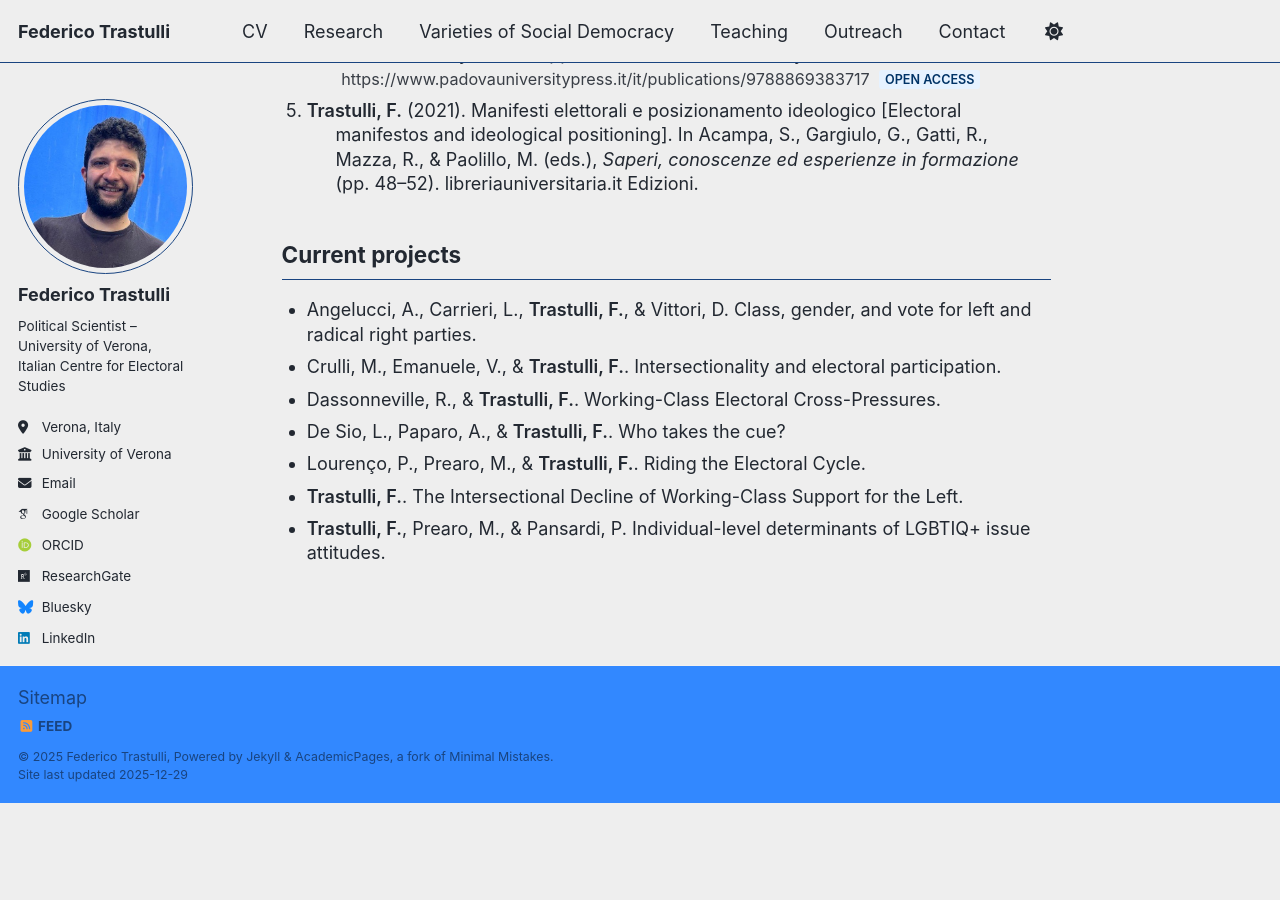
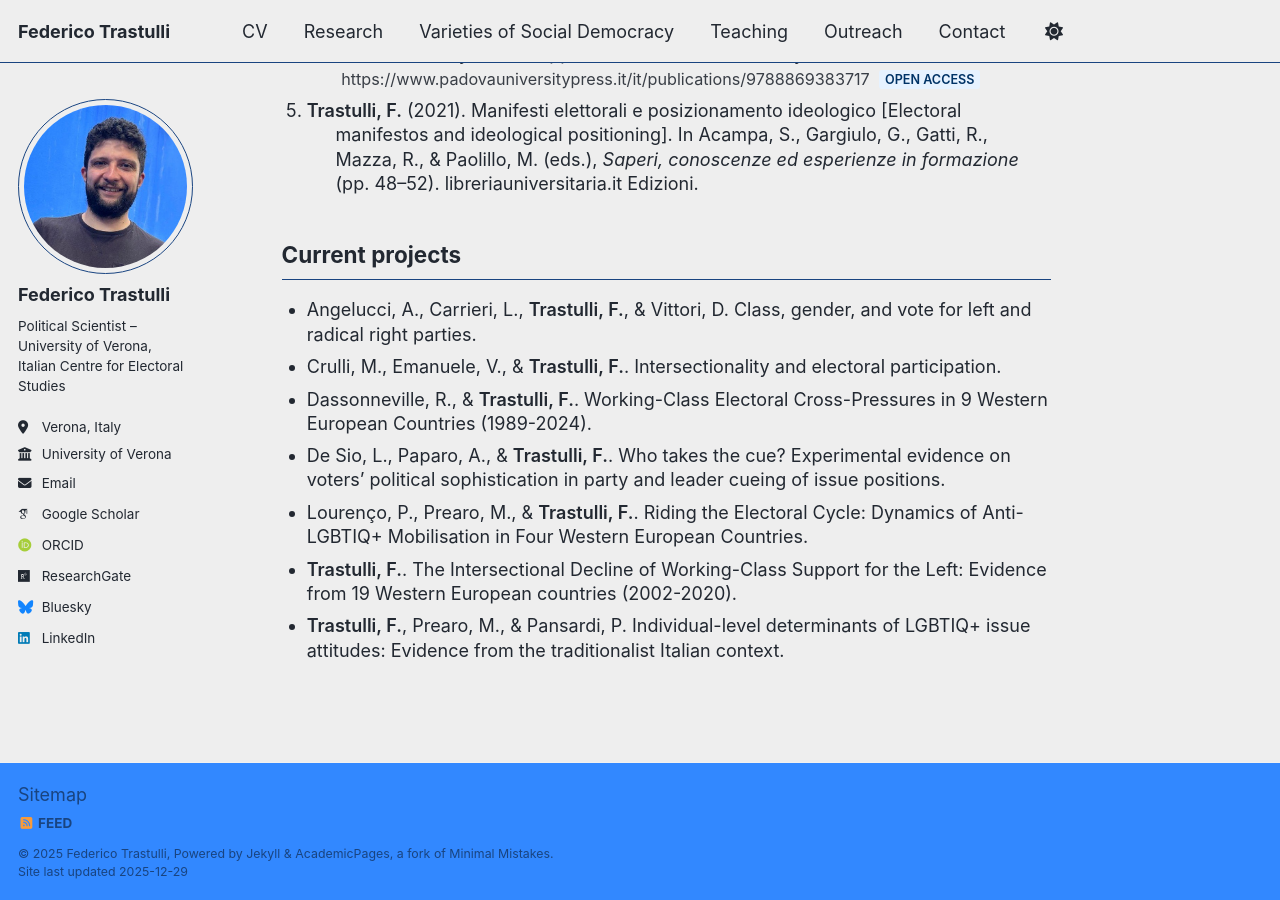
Before and after one commit to federicotrastulli/federicotrastulli.github.io, a Jekyll site: the page built from _pages/research.html, in a window 1280 px wide and 900 px high, scrolled down 2627 px. Built offline with Jekyll 4.4.1, drawn with Linux system fonts in a browser that asks for light colours; some web fonts are replaced; a script bundle is joined from its source files by our own code; library files that are not in the unit come from our copies; before the commit the page ends 3430 px from its top, so only the background shows below that.

Commit message:
Update research.html

```diff
--- a/_pages/research.html
+++ b/_pages/research.html
@@ -261,11 +261,11 @@ author_profile: true
 <ul>
   <li>Angelucci, A., Carrieri, L., <span class="me">Trastulli, F.</span>, & Vittori, D. Class, gender, and vote for left and radical right parties.</li>
   <li>Crulli, M., Emanuele, V., &amp; <span class="me">Trastulli, F.</span>. Intersectionality and electoral participation.</li>
-  <li>Dassonneville, R., &amp; <span class="me">Trastulli, F.</span>. Working-Class Electoral Cross-Pressures.</li>
-  <li>De Sio, L., Paparo, A., &amp; <span class="me">Trastulli, F.</span>. Who takes the cue?</li>
-  <li>Lourenço, P., Prearo, M., &amp; <span class="me">Trastulli, F.</span>. Riding the Electoral Cycle.</li>
-  <li><span class="me">Trastulli, F.</span>. The Intersectional Decline of Working-Class Support for the Left.</li>
-  <li><span class="me">Trastulli, F.</span>, Prearo, M., &amp; Pansardi, P. Individual-level determinants of LGBTIQ+ issue attitudes.</li>
+  <li>Dassonneville, R., &amp; <span class="me">Trastulli, F.</span>. Working-Class Electoral Cross-Pressures in 9 Western European Countries (1989-2024).</li>
+  <li>De Sio, L., Paparo, A., &amp; <span class="me">Trastulli, F.</span>. Who takes the cue? Experimental evidence on voters’ political sophistication in party and leader cueing of issue positions.</li>
+  <li>Lourenço, P., Prearo, M., &amp; <span class="me">Trastulli, F.</span>. Riding the Electoral Cycle: Dynamics of Anti-LGBTIQ+ Mobilisation in Four Western European Countries.</li>
+  <li><span class="me">Trastulli, F.</span>. The Intersectional Decline of Working-Class Support for the Left: Evidence from 19 Western European countries (2002-2020).</li>
+  <li><span class="me">Trastulli, F.</span>, Prearo, M., &amp; Pansardi, P. Individual-level determinants of LGBTIQ+ issue attitudes: Evidence from the traditionalist Italian context.</li>
 </ul>
 
 </div>
```
